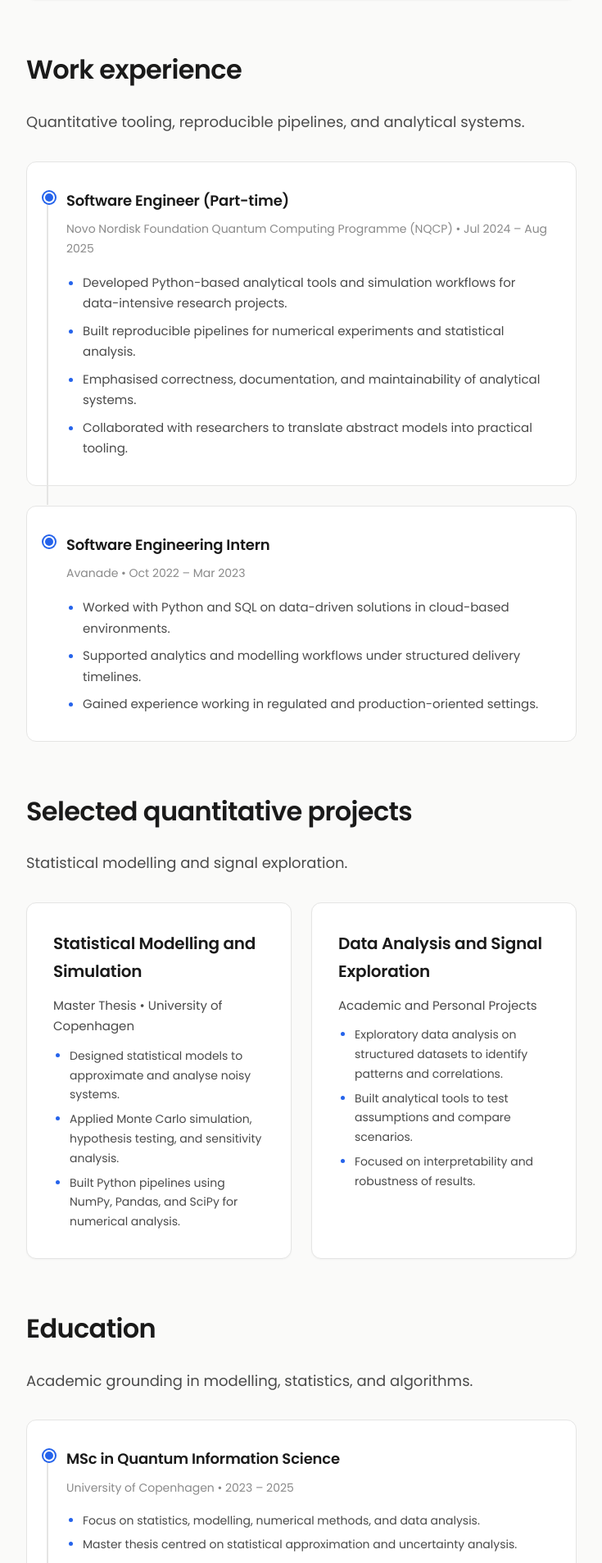
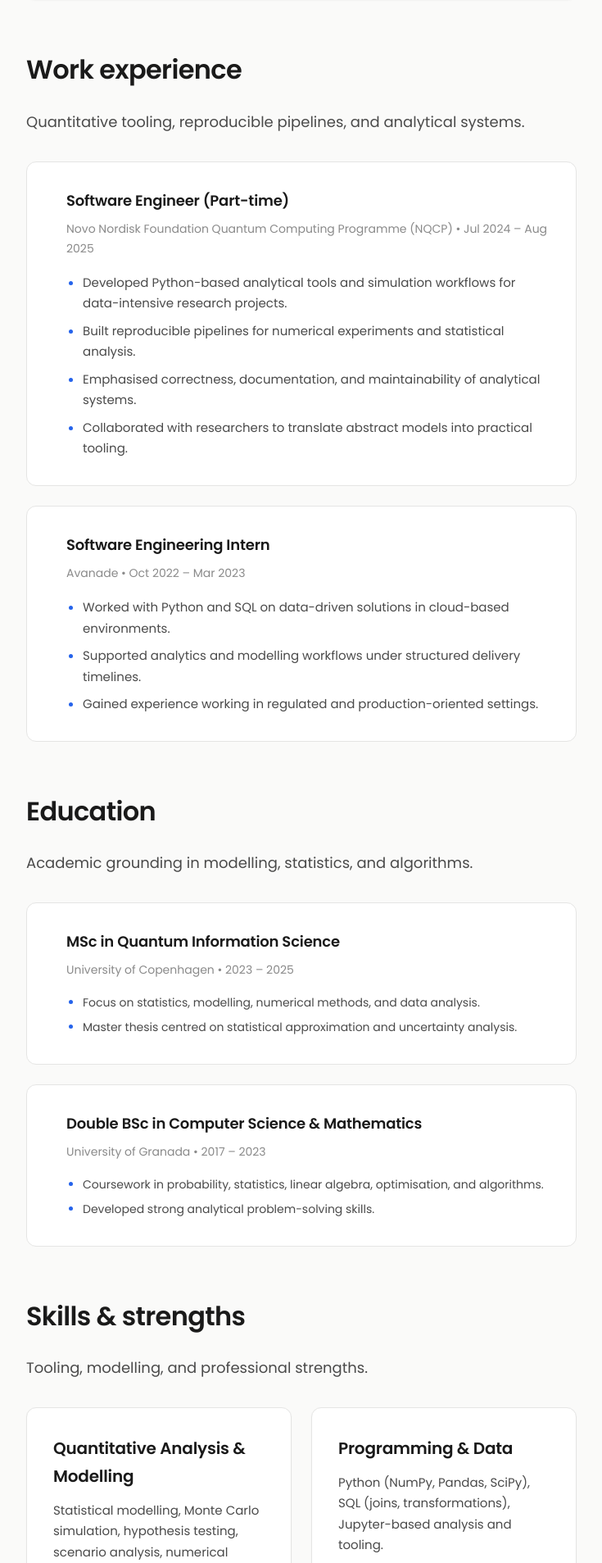
Before and after one commit to danielgalfert/personal-website, a Django app: page /cv/ in a window 1280 px wide. Shown: the part 882-2789 px from the top of the page at 82% size, without its empty margins (272-1007 px from the left). Run offline with Django 5.2, Linux system fonts and the light colour scheme.

Commit message:
Eliminate timeline bars

```diff
--- a/personal_site/static/css/app.css
+++ b/personal_site/static/css/app.css
@@ -722,7 +722,7 @@ main {
 }
 
 .timeline-item::before {
-  content: '';
+
   position: absolute;
   left: 24px;
   top: 40px;
@@ -736,7 +736,7 @@ main {
 }
 
 .timeline-item::after {
-  content: '';
+
   position: absolute;
   left: 20px;
   top: 36px;
--- a/personal_site/templates/cv.html
+++ b/personal_site/templates/cv.html
@@ -56,35 +56,6 @@
           <li>Worked with Python and SQL on data-driven solutions in cloud-based environments.</li>
           <li>Supported analytics and modelling workflows under structured delivery timelines.</li>
           <li>Gained experience working in regulated and production-oriented settings.</li>
-        </ul>
-      </div>
-    </div>
-  </section>
-
-  <section class="section">
-    <div class="section-header">
-      <h2 class="h2">Selected quantitative projects</h2>
-      <p class="lead">Statistical modelling and signal exploration.</p>
-    </div>
-
-    <div class="grid cols-2">
-      <div class="card">
-        <h3 class="card-title">Statistical Modelling and Simulation</h3>
-        <p class="card-text" style="margin-bottom: 12px;">Master Thesis • University of Copenhagen</p>
-        <ul class="bullet-list compact">
-          <li>Designed statistical models to approximate and analyse noisy systems.</li>
-          <li>Applied Monte Carlo simulation, hypothesis testing, and sensitivity analysis.</li>
-          <li>Built Python pipelines using NumPy, Pandas, and SciPy for numerical analysis.</li>
-        </ul>
-      </div>
-
-      <div class="card">
-        <h3 class="card-title">Data Analysis and Signal Exploration</h3>
-        <p class="card-text" style="margin-bottom: 12px;">Academic and Personal Projects</p>
-        <ul class="bullet-list compact">
-          <li>Exploratory data analysis on structured datasets to identify patterns and correlations.</li>
-          <li>Built analytical tools to test assumptions and compare scenarios.</li>
-          <li>Focused on interpretability and robustness of results.</li>
         </ul>
       </div>
     </div>
```
